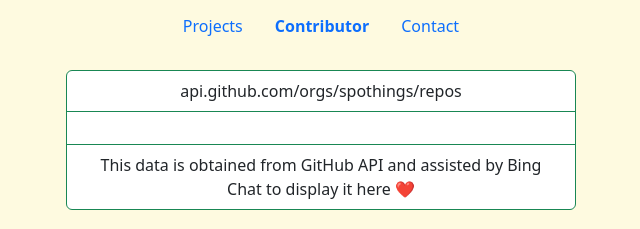
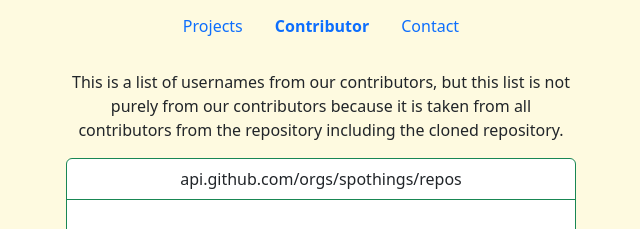
Before and after one commit to spothings/spothings.github.io, a website: page contributor.html in a window 1280 px wide. Shown: the part 168-397 px from the top of the page, without its empty margins (319-959 px from the left). Drawn offline with Linux system fonts and the light colour scheme; no server answers.

Commit message:
more caption in contributor

```diff
--- a/contributor.html
+++ b/contributor.html
@@ -23,6 +23,7 @@
                </li>
           </ul>
           <div class="center-text mt-4">
+            <p>This is a list of usernames from our contributors, but this list is not purely from our contributors because it is taken from all contributors from the repository including the cloned repository.</p>
             <div class="card border-success mb-3">
               <div class="card-header bg-transparent border-success">api.github.com/orgs/spothings/repos</div>
               <div class="card-body text-success">
```
